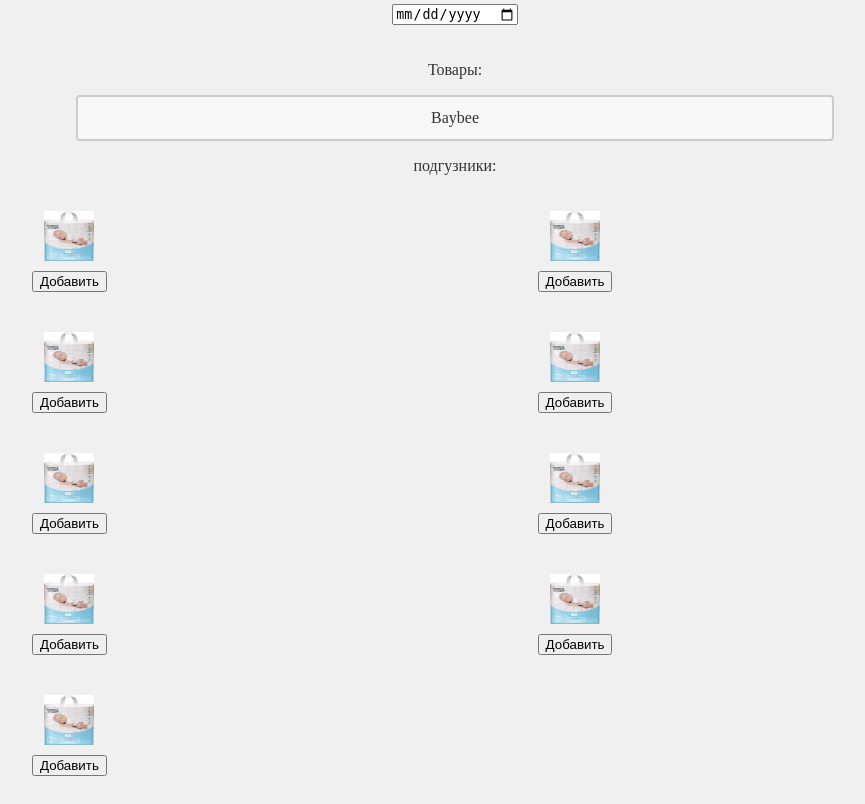
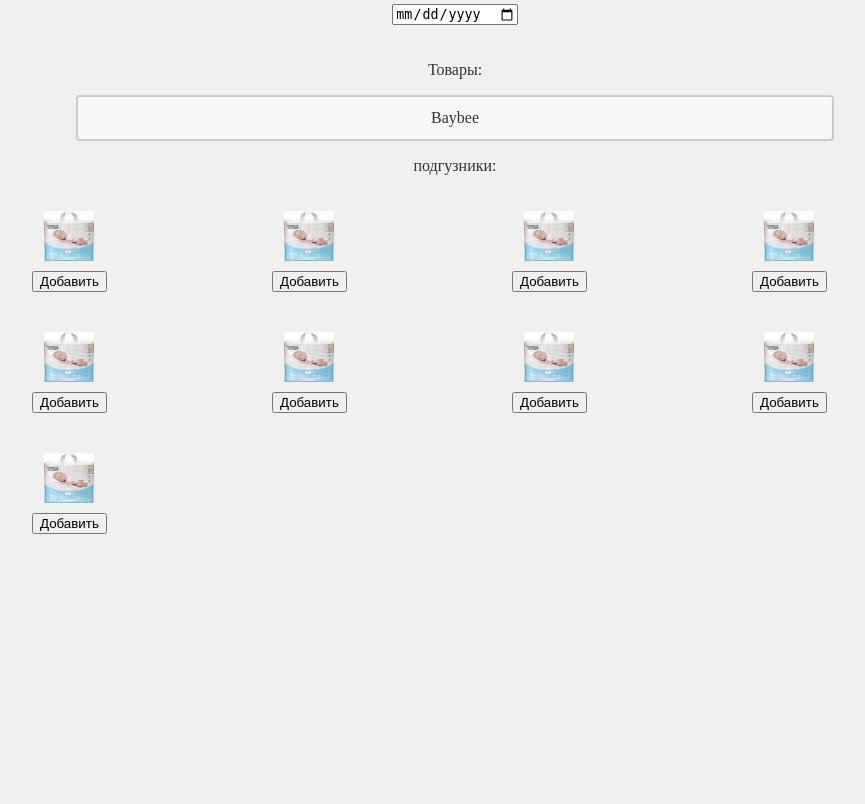
Before and after one commit to SallemAllem/SallemAllem.github.io, a PHP site: page / in a window 1280 px wide. Shown: the part 336-1140 px from the top of the page, without its empty margins (185-1050 px from the left). After the commit the page ends 870 px from the top, so only its background shows below. Run offline with PHP 8.4, Linux system fonts and the light colour scheme.

Commit message:
эксперимент для тг-бота

```diff
--- a/web-app/style.css
+++ b/web-app/style.css
@@ -119,8 +119,8 @@ input[type="text"]:focus {
 }
 
 .prodPodType {
-    display: grid;
-    grid-template-columns: repeat(2, 1fr);
+    display: flex;
+    flex-wrap: wrap;
     /* gap: 10px; */
 }
 
```
